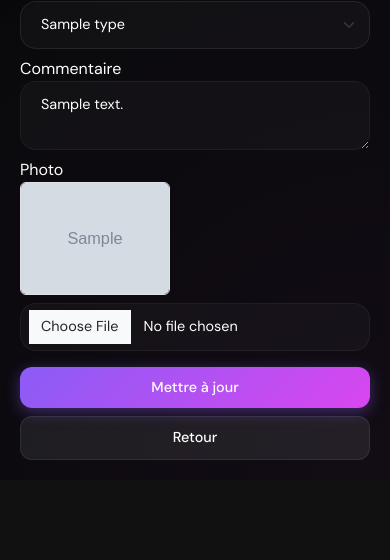
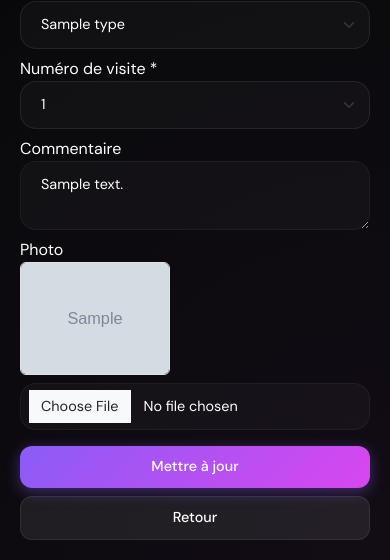
Before and after one commit to fares-chaima/crm, a PHP site: page /admin/edit_visit.php?id=1 in a window 390 px wide. Shown: the part 867-1427 px from the top of the page. Before the commit the page ends 1327 px from the top, so only its background shows below. Run offline with PHP 8.4, Linux system fonts and the light colour scheme; the visitor is signed in with stand-in values (Sample User, id 1); tables that the repository leaves empty hold one stand-in row (values such as "Sample post"); grey boxes marked "Sample" are stand-in pictures.

Commit message:
feat(visits): make visit_count manually editable across mobile and admin

```diff
--- a/admin/edit_visit.php
+++ b/admin/edit_visit.php
@@ -24,6 +24,7 @@ if ($_SERVER['REQUEST_METHOD'] === 'POST') {
     $address = $_POST['address'];
     $city_id = $_POST['city_id'];
     $response_id = $_POST['response_id'];
+    $visit_count = isset($_POST['visit_count']) ? max(1, (int) $_POST['visit_count']) : 1;
     $comment = $_POST['comment'];
 
     $photo_url = $visit['photo_url'];
@@ -35,8 +36,8 @@ if ($_SERVER['REQUEST_METHOD'] === 'POST') {
         }
     }
 
-    $stmt = $pdo->prepare("UPDATE visits SET doctor_name = ?, phone_number = ?, address = ?, city_id = ?, response_id = ?, comment = ?, photo_url = ?, last_edited_at = NOW() WHERE id = ?");
-    $stmt->execute([$doctor_name, $phone, $address, $city_id, $response_id, $comment, $photo_url, $visit_id]);
+    $stmt = $pdo->prepare("UPDATE visits SET doctor_name = ?, phone_number = ?, address = ?, city_id = ?, response_id = ?, comment = ?, photo_url = ?, visit_count = ?, last_edited_at = NOW() WHERE id = ?");
+    $stmt->execute([$doctor_name, $phone, $address, $city_id, $response_id, $comment, $photo_url, $visit_count, $visit_id]);
 
     header('Location: dashboard.php?msg=Visit updated');
     exit;
@@ -94,6 +95,14 @@ if ($_SERVER['REQUEST_METHOD'] === 'POST') {
                 </select>
             </div>
             <div class="mb-2">
+                <label>Numéro de visite *</label>
+                <select name="visit_count" class="form-select" required>
+                    <?php for ($i = 1; $i <= 10; $i++): ?>
+                        <option value="<?= $i ?>" <?= $i == (int) ($visit['visit_count'] ?? 1) ? 'selected' : '' ?>><?= $i ?></option>
+                    <?php endfor; ?>
+                </select>
+            </div>
+            <div class="mb-2">
                 <label>Commentaire</label>
                 <textarea name="comment" class="form-control"><?= htmlspecialchars($visit['comment']) ?></textarea>
             </div>
--- a/api/rep/visit_update.php
+++ b/api/rep/visit_update.php
@@ -19,10 +19,11 @@ if (!$visit) {
 
 repEnsureCityAllowed($pdo, $repId, (int) $data['city_id']);
 $photoUrl = repHandleUploadedPhoto('photo', $visit['photo_url'] ?? null);
+$visitCount = isset($data['visit_count']) ? max(1, (int) $data['visit_count']) : (int) ($visit['visit_count'] ?? 1);
 
 $stmt = $pdo->prepare(
     'UPDATE visits
-    SET doctor_name = ?, phone_number = ?, address = ?, latitude = ?, longitude = ?, city_id = ?, response_id = ?, comment = ?, photo_url = ?, visit_count = COALESCE(visit_count, 0) + 1, last_edited_at = NOW()
+    SET doctor_name = ?, phone_number = ?, address = ?, latitude = ?, longitude = ?, city_id = ?, response_id = ?, comment = ?, photo_url = ?, visit_count = ?, last_edited_at = NOW()
      WHERE id = ? AND created_by = ?'
 );
 $stmt->execute([
@@ -35,6 +36,7 @@ $stmt->execute([
     (int) $data['response_id'],
     $data['comment'] ?? null,
     $photoUrl,
+    $visitCount,
     $visitId,
     $repId,
 ]);
--- a/api/visits.php
+++ b/api/visits.php
@@ -63,6 +63,8 @@ if ($method === 'GET') {
         exit;
     }
 
+    $visitCount = isset($data['visit_count']) ? max(1, (int) $data['visit_count']) : 1;
+
     $stmt = $pdo->prepare("INSERT INTO visits (doctor_name, phone_number, address, latitude, longitude, city_id, response_id, comment, visit_count, created_by) VALUES (?, ?, ?, ?, ?, ?, ?, ?, ?, ?)");
     $success = $stmt->execute([
         $data['doctor_name'],
@@ -73,7 +75,7 @@ if ($method === 'GET') {
         $data['city_id'],
         $data['response_id'],
         $data['comment'] ?? null,
-        1,
+        $visitCount,
         $user['id']
     ]);
 
```
Also changed, not shown: rep/add_visit.php (+10 -1 lines), rep/edit_visit.php (+11 -3 lines).
